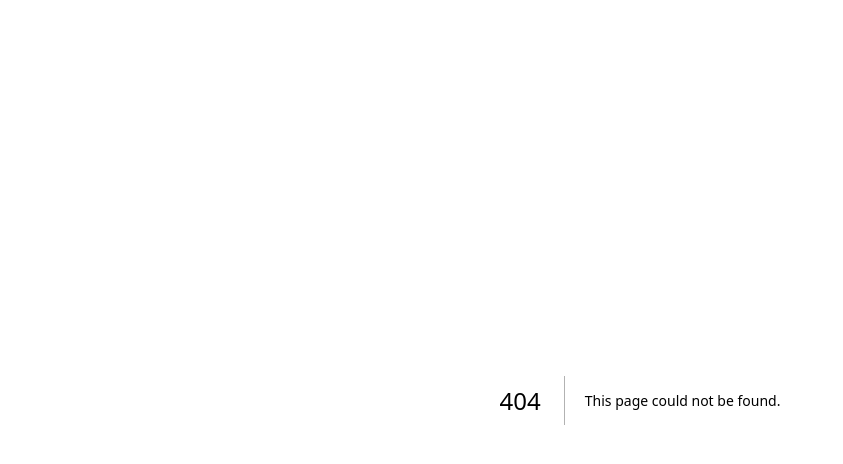
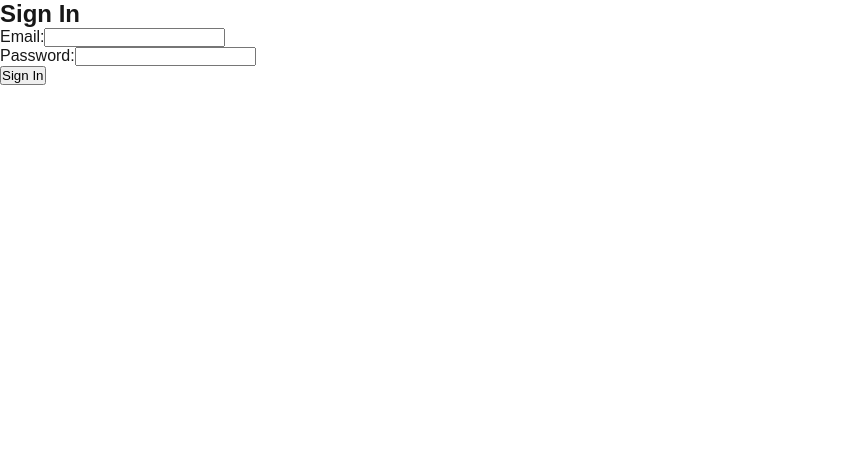
Before and after one commit to JuanCrTo/hospital-f, a Next.js app: page /signIn in a window 1280 px wide. Before the commit this address had no page. Shown: the top 464 px of the page, without its empty margins (0-843 px from the left). Built offline with nearby package versions, Linux system fonts and the light colour scheme.

Commit message:
feat: Ejemplo

```diff
--- /dev/null
+++ b/components/signIn/Props.interface.ts
@@ -0,0 +1,3 @@
+export interface SignInProps {
+  // Aquí puedes agregar las props que necesite el componente en el futuro
+}
--- /dev/null
+++ b/components/signIn/index.tsx
@@ -0,0 +1,45 @@
+import React, { useState } from "react";
+import { SignInProps } from "./Props.interface";
+
+const SignIn: React.FC<SignInProps> = () => {
+  const [email, setEmail] = useState("");
+  const [password, setPassword] = useState("");
+
+  const handleSubmit = (e: React.FormEvent) => {
+    e.preventDefault();
+    console.log("Email:", email);
+    console.log("Password:", password);
+    // Aquí puedes agregar lógica para manejar el inicio de sesión
+  };
+
+  return (
+    <div className="signin-container">
+      <h2>Sign In</h2>
+      <form onSubmit={handleSubmit}>
+        <div className="form-group">
+          <label htmlFor="email">Email:</label>
+          <input
+            type="email"
+            id="email"
+            value={email}
+            onChange={(e) => setEmail(e.target.value)}
+            required
+          />
+        </div>
+        <div className="form-group">
+          <label htmlFor="password">Password:</label>
+          <input
+            type="password"
+            id="password"
+            value={password}
+            onChange={(e) => setPassword(e.target.value)}
+            required
+          />
+        </div>
+        <button type="submit">Sign In</button>
+      </form>
+    </div>
+  );
+};
+
+export default SignIn;
--- /dev/null
+++ b/pages/signIn/index.tsx
@@ -0,0 +1,8 @@
+import React from "react";
+import SignIn from "../../components/signIn";
+
+const SignInPage: React.FC = () => {
+  return <SignIn />;
+};
+
+export default SignInPage;
```
Also changed, not shown: interfaces/Patient.interface.ts (+4 -4 lines), pages/logIn/index.tsx (added), styles/login.module.css (added), styles/signin.module.css (added).
